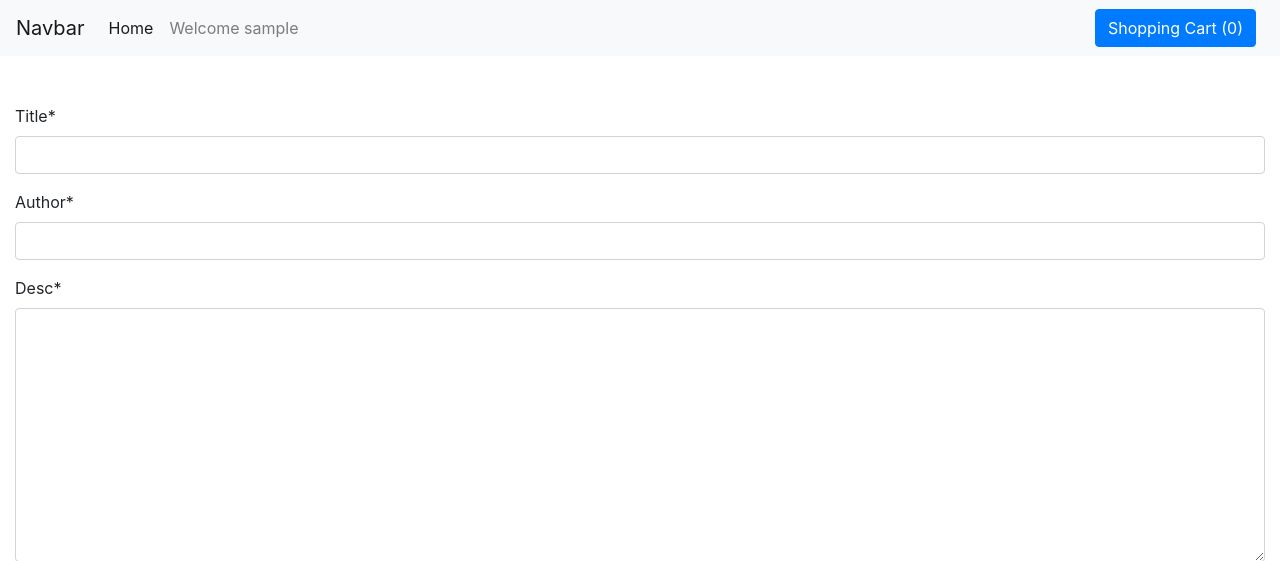
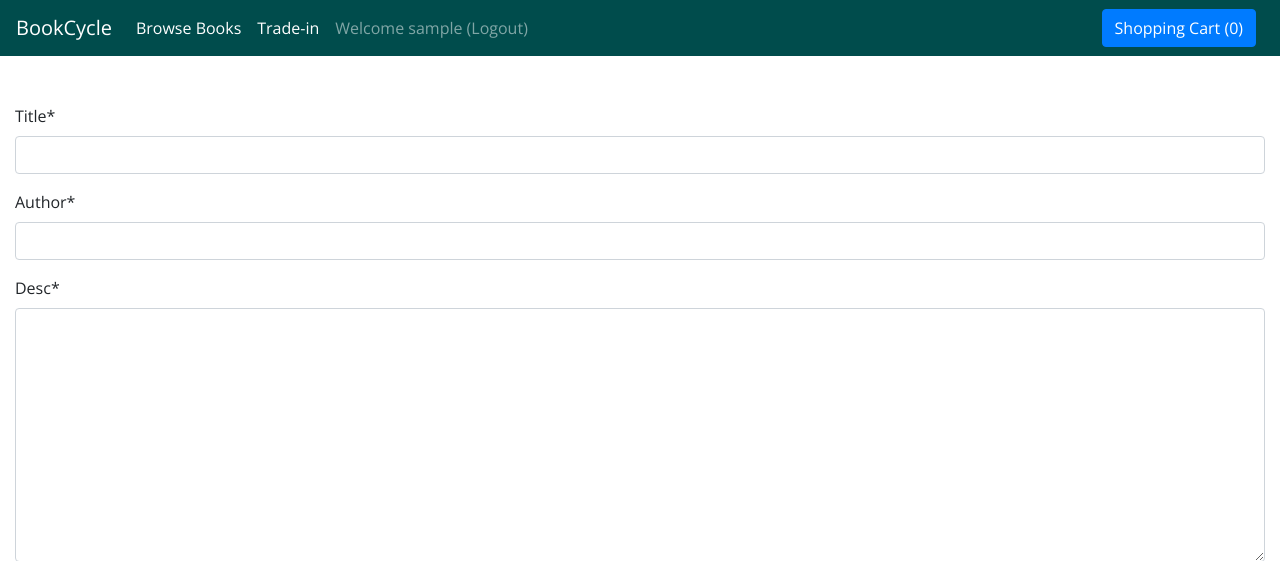
Before and after one commit to edmundgjj/sustainablebooks, a Django app: page /books/create in a window 1280 px wide. Shown: the top 561 px of the page. Run offline with Django 3.2, Linux system fonts and the light colour scheme; the visitor is signed in with stand-in values (Sample User, id 1); data that the repository does not hold is empty; parts of the project's set-up code (start-up, migrations or seed data) failed here and were passed over; some libraries are stand-ins or nearby versions.

```diff
--- a/templates/allauth/account/logout.html
+++ b/templates/allauth/account/logout.html
@@ -5,6 +5,7 @@
 {% block head_title %}{% trans "Sign Out" %}{% endblock %}
 
 {% block content %}
+<div class="container" style="padding-top: 18rem;">
 <h1>{% trans "Sign Out" %}</h1>
 
 <p>{% trans 'Are you sure you want to sign out?' %}</p>
@@ -14,8 +15,8 @@
   {% if redirect_field_value %}
   <input type="hidden" name="{{ redirect_field_name }}" value="{{ redirect_field_value }}"/>
   {% endif %}
-  <button type="submit">{% trans 'Sign Out' %}</button>
+  <button type="submit" class="btn btn-primary">{% trans 'Sign Out' %}</button>
 </form>
-
+</div>
 
 {% endblock %}
--- a/templates/base.template.html
+++ b/templates/base.template.html
@@ -13,15 +13,15 @@
         integrity="sha384-Vkoo8x4CGsO3+Hhxv8T/Q5PaXtkKtu6ug5TOeNV6gBiFeWPGFN9MuhOf23Q9Ifjh" crossorigin="anonymous">
     <link rel="preconnect" href="https://fonts.gstatic.com">
 <link href="https://fonts.googleapis.com/css2?family=Open+Sans:ital,wght@0,300;0,400;0,600;0,700;0,800;1,300;1,400;1,600;1,700;1,800&display=swap" rel="stylesheet">
-    <!-- <link rel="stylesheet" href="{% static 'styles.css' %}" /> -->
+    <link rel="stylesheet" href="{% static 'styles.css' %}" />
     <title>{%block head_title%}{%endblock%}</title>
     {% block extra_head %}
     {% endblock %}
 </head>
 
 <body>
-    <nav class="navbar navbar-expand-lg navbar-light bg-light">
-        <a class="navbar-brand" href="#">Navbar</a>
+    <nav class="navbar navbar-expand-lg navbar-dark" style="background-color: #004c4c;">
+        <a class="navbar-brand" href="/">BookCycle</a>
         <button class="navbar-toggler" type="button" data-toggle="collapse" data-target="#navbarSupportedContent"
             aria-controls="navbarSupportedContent" aria-expanded="false" aria-label="Toggle navigation">
             <span class="navbar-toggler-icon"></span>
@@ -30,12 +30,14 @@
         <div class="collapse navbar-collapse" id="navbarSupportedContent">
             <ul class="navbar-nav mr-auto">
                 <li class="nav-item active">
-                    <a class="nav-link" href="#">Home <span class="sr-only">(current)</span></a>
+                    <a class="nav-link" href="{% url 'show_book_route' %}">Browse Books<span class="sr-only">(current)</span></a>
                 </li>
-
+                <li class="nav-item active">
+                    <a class="nav-link" href="#">Trade-in</a>
+                </li>
                 <li class="nav-item">
                     {% if request.user.is_authenticated  %}
-                    <a class = "nav-link" href="#">Welcome {{request.user}}</a>
+                    <a class = "nav-link" href="/accounts/logout">Welcome {{request.user}} (Logout)</a>
                     {% else %}
                     <a class = "nav-link" href="/accounts/login">Login</a>
                     {%endif%}
```
Also changed, not shown: books/templates/books/index.template.html (+5 -3 lines), cart/templates/cart/view_cart.template.html (+8 -0 lines).
